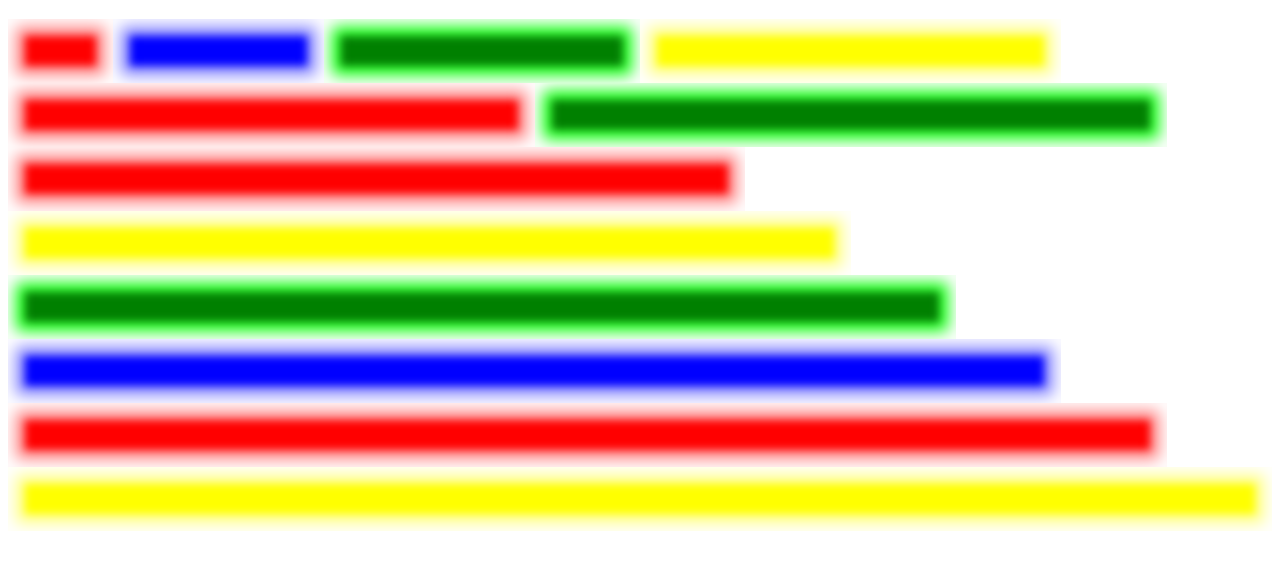
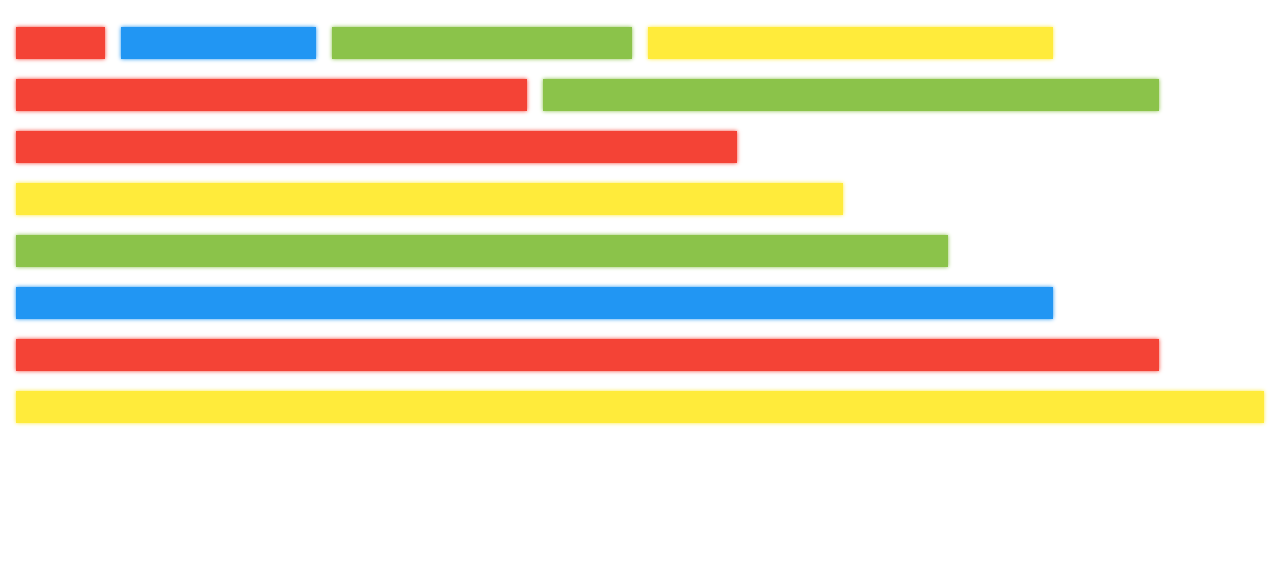
Before and after one commit to brianmontanaweb/flavin, a website: page index.html in a window 1280 px wide. Shown: the part 61-630 px from the top of the page. Drawn offline with nearby package versions, Linux system fonts and the light colour scheme; files that its build step writes are made by us from their sources.

Commit message:
Lighter color choice for child elements.

```diff
--- a/app/styles/_framework.scss
+++ b/app/styles/_framework.scss
@@ -4,26 +4,35 @@
 
 //Don't include this, just for visuals in the framework
 .flavin__block {
-  min-height: 4rem;
   padding: 0.5rem;
+  &:after {
+    content: '';
+    display: inline-block;
+    width: 100%;
+    min-height: 2rem;
+  }
   &:nth-child(n) {
-    background-color: red;
-    box-shadow: inset 0 0 16px 8px #FFFFFF,
-                inset 0 0 9px 16px lighten(red, 25%);
+    &:after {
+      background-color: #f44336;
+      box-shadow: 0 0 0.25rem 0 #f44336;
+    }
   }
   &:nth-child(2n) {
-    background-color: blue;
-    box-shadow: inset 0 0 16px 8px #FFFFFF,
-                inset 0 0 9px 16px lighten(blue, 25%);
+    &:after {
+      background-color: #2196f3;
+      box-shadow: 0 0 0.25rem 0 #2196f3;
+    }
   }
   &:nth-child(3n) {
-    background-color: green;
-    box-shadow: inset 0 0 16px 8px #FFFFFF,
-                inset 0 0 9px 16px lighten(green, 25%);
+    &:after {
+      background-color: #8bc34a;
+      box-shadow: 0 0 0.25rem 0 #8bc34a;
+    }
   }
   &:nth-child(4n) {
-    background-color: yellow;
-    box-shadow: inset 0 0 16px 8px #FFFFFF,
-                inset 0 0 9px 16px lighten(yellow, 25%);
+    &:after {
+      background-color: #ffeb3b;
+      box-shadow: 0 0 0.25rem 0 #ffeb3b;
+    }
   }
 }
```
